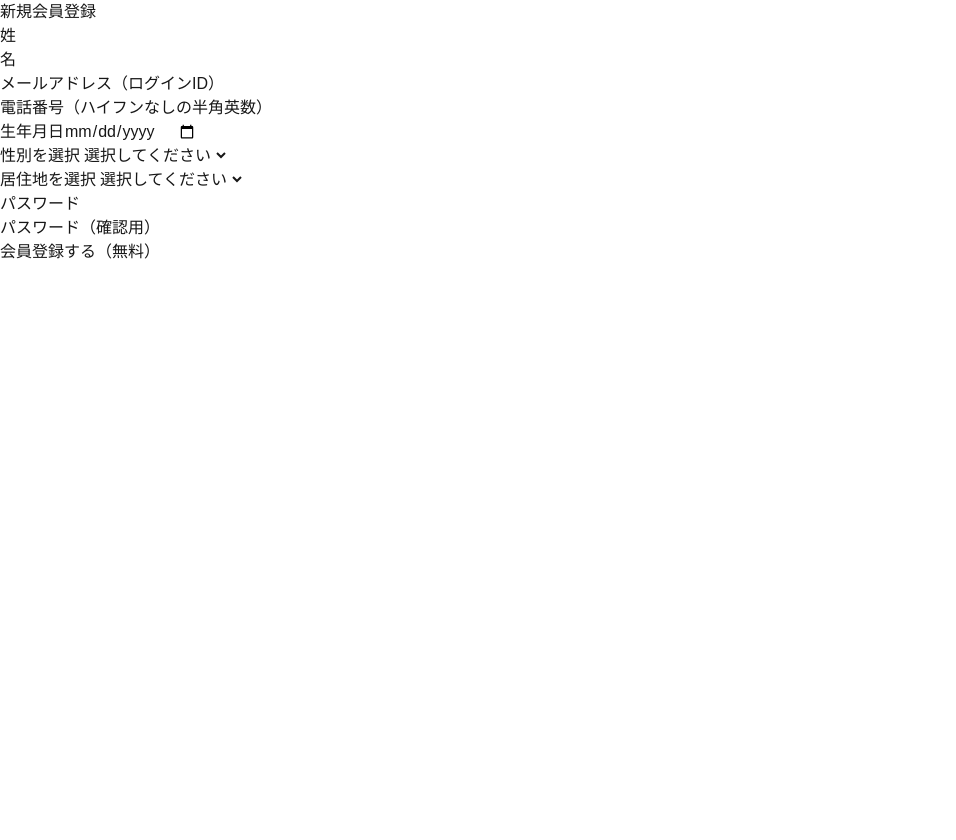
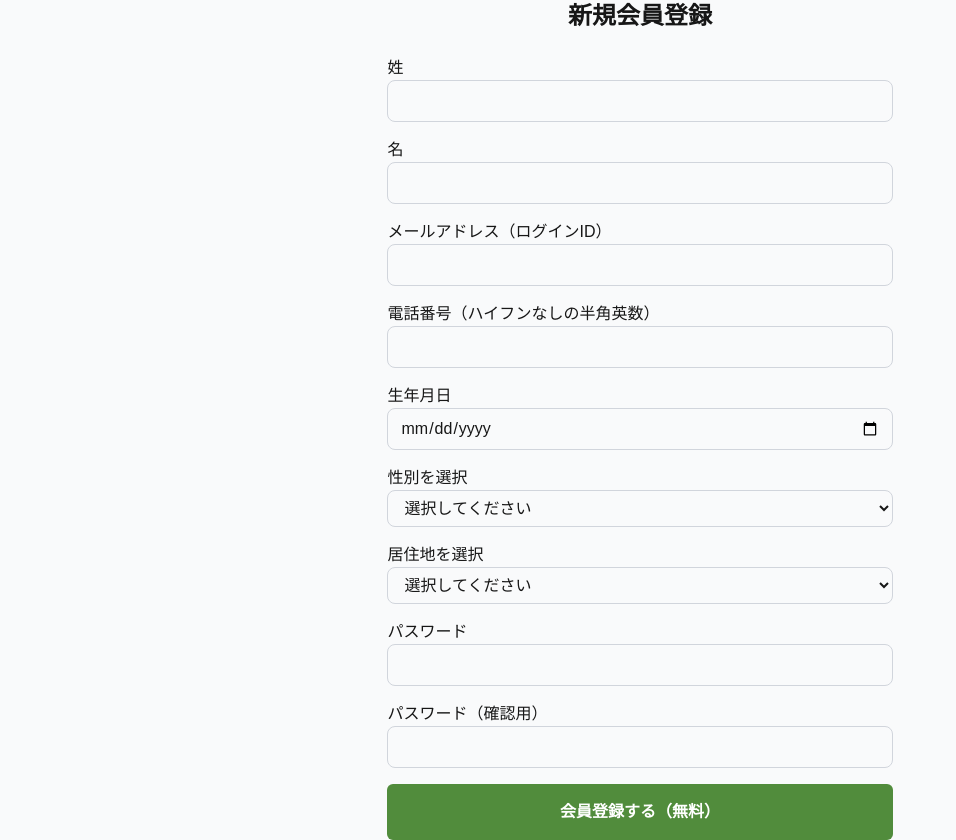
Before and after one commit to ito-miyuki/naminori, a Next.js app in the folder frontend/: page /user/sign-up in a window 1280 px wide. Shown: the whole page, without its empty margins (0-956 px from the left). Before the commit the page ends 800 px from the top, so only its background shows below. Built offline with nearby package versions, Linux system fonts and the light colour scheme.

Commit message:
added simple ui stylying

```diff
--- a/frontend/src/app/page.tsx
+++ b/frontend/src/app/page.tsx
@@ -4,9 +4,9 @@ import Link from "next/link";
 
 export default function Home() {
   return (
-    <>
-      <h1>ランディングページ開発中</h1>
-      <Link href="/user/sign-up">新規会員登録</Link>
-    </>
+    <div className="min-h-screen flex flex-col items-center justify-center bg-gray-50">
+      <h1 className="text-2xl font-bold mb-6">ランディングページ開発中</h1>
+      <Link href="/user/sign-up" className="bg-[#518c3c] text-white py-3 px-6 rounded-md font-semibold hover:bg-green-700 transition-colors">新規会員登録</Link>
+    </div>
   );
 }
--- a/frontend/src/app/user/sign-up/page.tsx
+++ b/frontend/src/app/user/sign-up/page.tsx
@@ -60,41 +60,41 @@ export default function SignUp() {
     }
 
     return (
-        <>
-            <h1>新規会員登録</h1>
+        <div className="min-h-screen flex flex-col items-center justify-center bg-gray-50">
+            <h1 className="text-2xl font-bold mb-6 text-center">新規会員登録</h1>
             <form onSubmit={handleSubmit}>
-                <div>
+                <div className="mb-4">
                     <label htmlFor="lastName">姓</label>
-                    <input id="lastName" type="text" value={form.lastName} onChange={handleChange}/>
+                    <input id="lastName" type="text" value={form.lastName} onChange={handleChange} className="w-full border border-gray-300 rounded-lg px-3 py-2 focus:outline-none focus:ring-2 focus:ring-blue-500" />
                 </div>
-                <div>
+                <div className="mb-4">
                     <label htmlFor="firstName">名</label>
-                    <input id="firstName" type="text" value={form.firstName} onChange={handleChange}/>
+                    <input id="firstName" type="text" value={form.firstName} onChange={handleChange} className="w-full border border-gray-300 rounded-lg px-3 py-2 focus:outline-none focus:ring-2 focus:ring-blue-500"/>
                 </div>
-                <div>
+                <div className="mb-4">
                     <label htmlFor="email">メールアドレス（ログインID）</label>
-                    <input id="email" type="text" value={form.email} onChange={handleChange} />
+                    <input id="email" type="text" value={form.email} onChange={handleChange} className="w-full border border-gray-300 rounded-lg px-3 py-2 focus:outline-none focus:ring-2 focus:ring-blue-500" />
                 </div>
-                <div>
+                <div className="mb-4">
                     <label htmlFor="phone">電話番号（ハイフンなしの半角英数）</label>
-                    <input id="phone" type="text" value={form.phone} onChange={handleChange} />
+                    <input id="phone" type="text" value={form.phone} onChange={handleChange} className="w-full border border-gray-300 rounded-lg px-3 py-2 focus:outline-none focus:ring-2 focus:ring-blue-500" />
                 </div>
-                <div>
+                <div className="mb-4">
                     <label htmlFor="birthdate">生年月日</label>
-                    <input id="birthdate" type="date" value={form.birthdate} onChange={handleChange} />
+                    <input id="birthdate" type="date" value={form.birthdate} onChange={handleChange} className="w-full border border-gray-300 rounded-lg px-3 py-2 focus:outline-none focus:ring-2 focus:ring-blue-500" />
                 </div>
-                <div>
+                <div className="mb-4">
                     <label htmlFor="gender">性別を選択</label>
-                    <select id="gender" value={form.gender} onChange={handleChange} >
+                    <select id="gender" value={form.gender} onChange={handleChange} className="w-full border border-gray-300 rounded-lg px-3 py-2 focus:outline-none focus:ring-2 focus:ring-blue-500" >
                         <option value="">選択してください</option>
                         <option value="male">男性</option>
                         <option value="female">女性</option>
                         <option value="other">その他</option>
                     </select>
                 </div>
-                <div>
+                <div className="mb-4">
                     <label htmlFor="prefecture">居住地を選択</label>
-                    <select id="prefecture" value={form.prefecture} onChange={handleChange}>
+                    <select id="prefecture" value={form.prefecture} onChange={handleChange} className="w-full border border-gray-300 rounded-lg px-3 py-2 focus:outline-none focus:ring-2 focus:ring-blue-500">
                         <option value="">選択してください</option>
                         {prefectures.map((prefecture) => (
                             <option key={prefecture} value={prefecture}>
@@ -103,16 +103,18 @@ export default function SignUp() {
                         ))}
                     </select>
                 </div>
-                <div>
+                <div className="mb-4">
                     <label htmlFor="password">パスワード</label>
-                    <input id="password" type="password" value={form.password} onChange={handleChange} />
+                    <input id="password" type="password" value={form.password} onChange={handleChange} className="w-full border border-gray-300 rounded-lg px-3 py-2 focus:outline-none focus:ring-2 focus:ring-blue-500" />
                 </div>
-                <div>
+                <div className="mb-4">
                     <label htmlFor="passwordConfirm">パスワード（確認用）</label>
-                    <input id="passwordConfirm" type="password" value={form.passwordConfirm} onChange={handleChange}/>
+                    <input id="passwordConfirm" type="password" value={form.passwordConfirm} onChange={handleChange} className="w-full border border-gray-300 rounded-lg px-3 py-2 focus:outline-none focus:ring-2 focus:ring-blue-500"/>
                 </div>
-                <button type="submit">会員登録する（無料）</button>
+                <button type="submit" className="bg-[#518c3c] w-full text-white py-4 rounded-md font-semibold hover:bg-green-700 transition-colors">
+                    会員登録する（無料）
+                </button>
             </form>
-        </>
+        </div>
     )
 }
```
